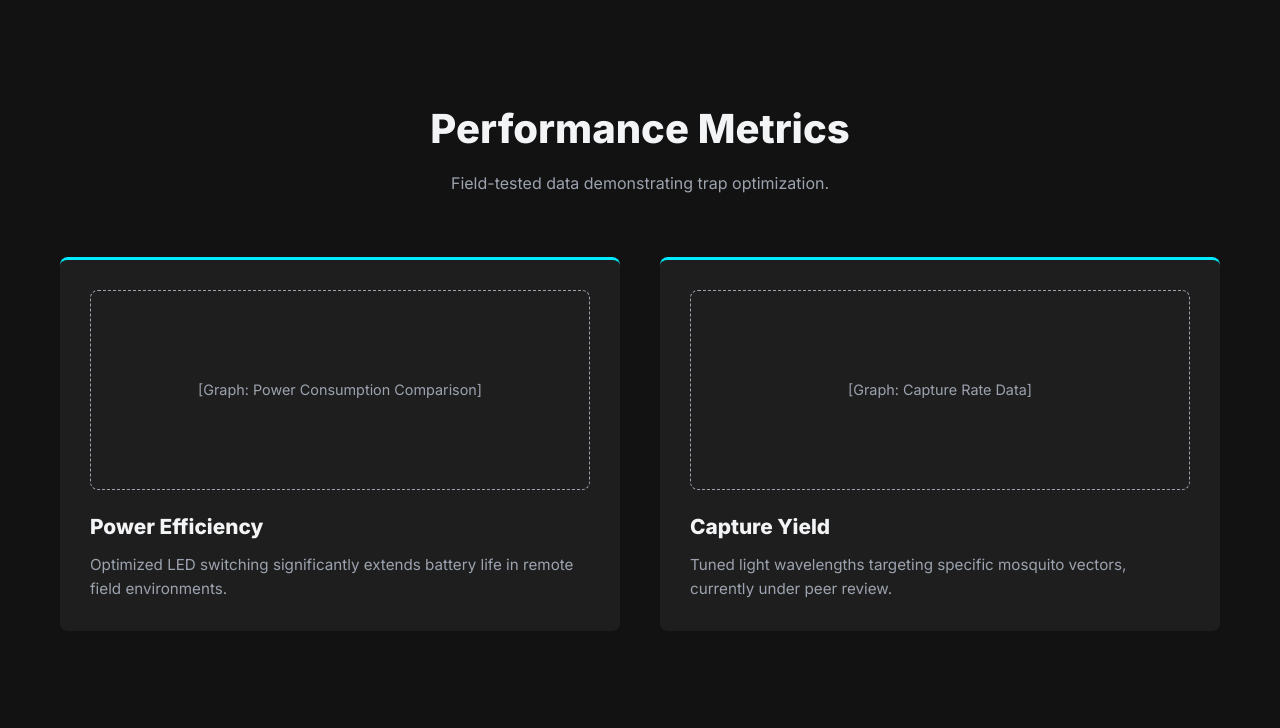
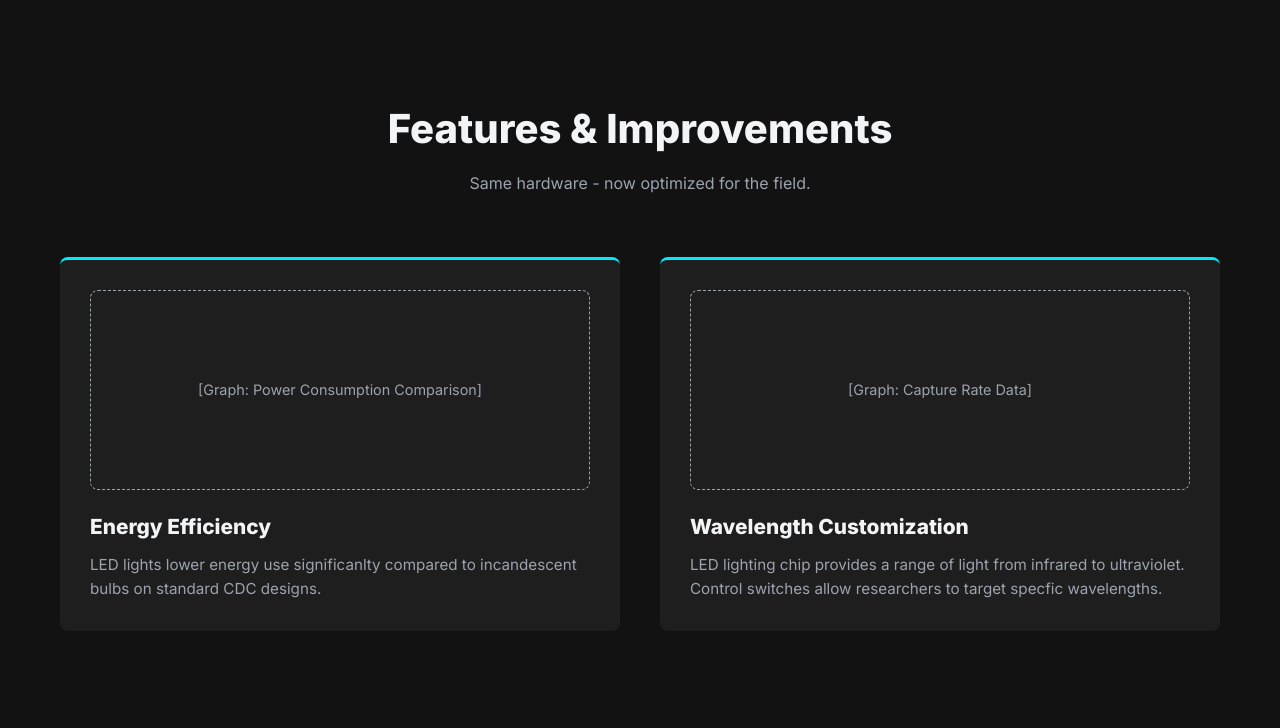
Before and after one commit to Braeden-Taylor/taylortraps, a plain HTML site: page index.html in a window 1280 px wide. Shown: the part 553-1281 px from the top of the page. Drawn offline with Linux system fonts and the light colour scheme.

Commit message:
Update logo and improve section titles and descriptions
Updated logo image and modified section headers and content for clarity.

```diff
--- a/index.html
+++ b/index.html
@@ -11,7 +11,7 @@
 
     <header>
         <div class="nav-container">
-            <div class="logo"><img src="assets/images/Ttraplogo3.png" alt="Ttrap Logo" style="height:120px; width:auto; border-radius:8px; display:block;"></div>
+            <div class="logo"><img src="assets/images/Ttraplogo4.png" alt="Ttrap Logo" style="height:80px; width:auto; border-radius:8px; display:block;"></div>
             <nav>
                 <a href="index.html" class="active">Home</a>
                 <a href="about.html">About Me</a>
@@ -41,8 +41,8 @@
 
         <section id="research" class="stats-section fade-in">
             <div class="section-header">
-                <h2>Performance Metrics</h2>
-                <p>Field-tested data demonstrating trap optimization.</p>
+                <h2>Features & Improvements</h2>
+                <p>Same hardware - now optimized for the field.</p>
             </div>
 
             <div class="stats-grid">
@@ -50,16 +50,16 @@
                     <div class="placeholder-box graph">
                         [Graph: Power Consumption Comparison]
                         </div>
-                    <h3>Power Efficiency</h3>
-                    <p>Optimized LED switching significantly extends battery life in remote field environments.</p>
+                    <h3>Energy Efficiency</h3>
+                    <p>LED lights lower energy use significanlty compared to incandescent bulbs on standard CDC designs.</p>
                 </div>
 
                 <div class="stat-card">
                     <div class="placeholder-box graph">
                         [Graph: Capture Rate Data]
                         </div>
-                    <h3>Capture Yield</h3>
-                    <p>Tuned light wavelengths targeting specific mosquito vectors, currently under peer review.</p>
+                    <h3>Wavelength Customization</h3>
+                    <p>LED lighting chip provides a range of light from infrared to ultraviolet. Control switches allow researchers to target specfic wavelengths.</p>
                 </div>
             </div>
         </section>
```
